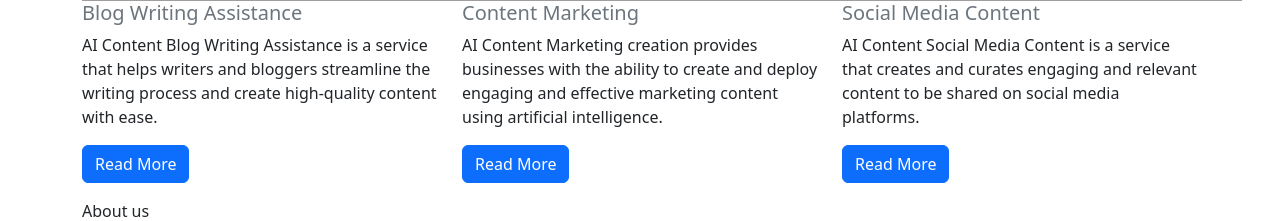
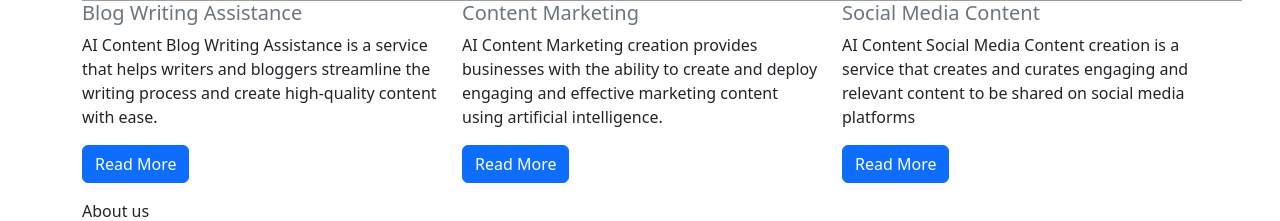
Before and after one commit to brainzcode/aicontent, a Django app: page / in a window 1280 px wide. Shown: the part 777-998 px from the top of the page. Run offline with Django 4.2, Linux system fonts and the light colour scheme; some libraries are stand-ins or nearby versions; grey boxes are pictures that could not be loaded.

Commit message:
services updated

```diff
--- a/templates/ai/index.html
+++ b/templates/ai/index.html
@@ -11,7 +11,7 @@
       <div class="col-md-6 py-5 wow fadeInLeft">
         <h1 class="mb-4">Let's Write and Optimize your blog content!</h1>
         <p class="text-lg text-grey mb-5">Our AI Content online blog writing assistant is the perfect tool for writers, bloggers, and content creators to create high-quality content quickly and efficiently. It utilizes natural language processing and machine learning algorithms to provide real-time feedback, making it an ideal choice for any level of writer.</p>
-        <a href="#" class="btn btn-primary btn-split">Get Started</a>
+        <a href="#" class="btn btn-primary">Get Started</a>
       </div>
       <div class="col-md-6 py-5 wow zoomIn">
         <div class="img-fluid text-center">
@@ -58,7 +58,7 @@
         </div>
         <div class="body">
           <h5 class="text-secondary">Social Media Content</h5>
-          <p>AI Content Social Media Content is a service that creates and curates engaging and relevant content to be shared on social media platforms.</p>
+          <p>AI Content Social Media Content creation is a service that creates and curates engaging and relevant content to be shared on social media platforms</p>
           <a href="service.html" class="btn btn-primary">Read More</a>
         </div>
       </div>
```
